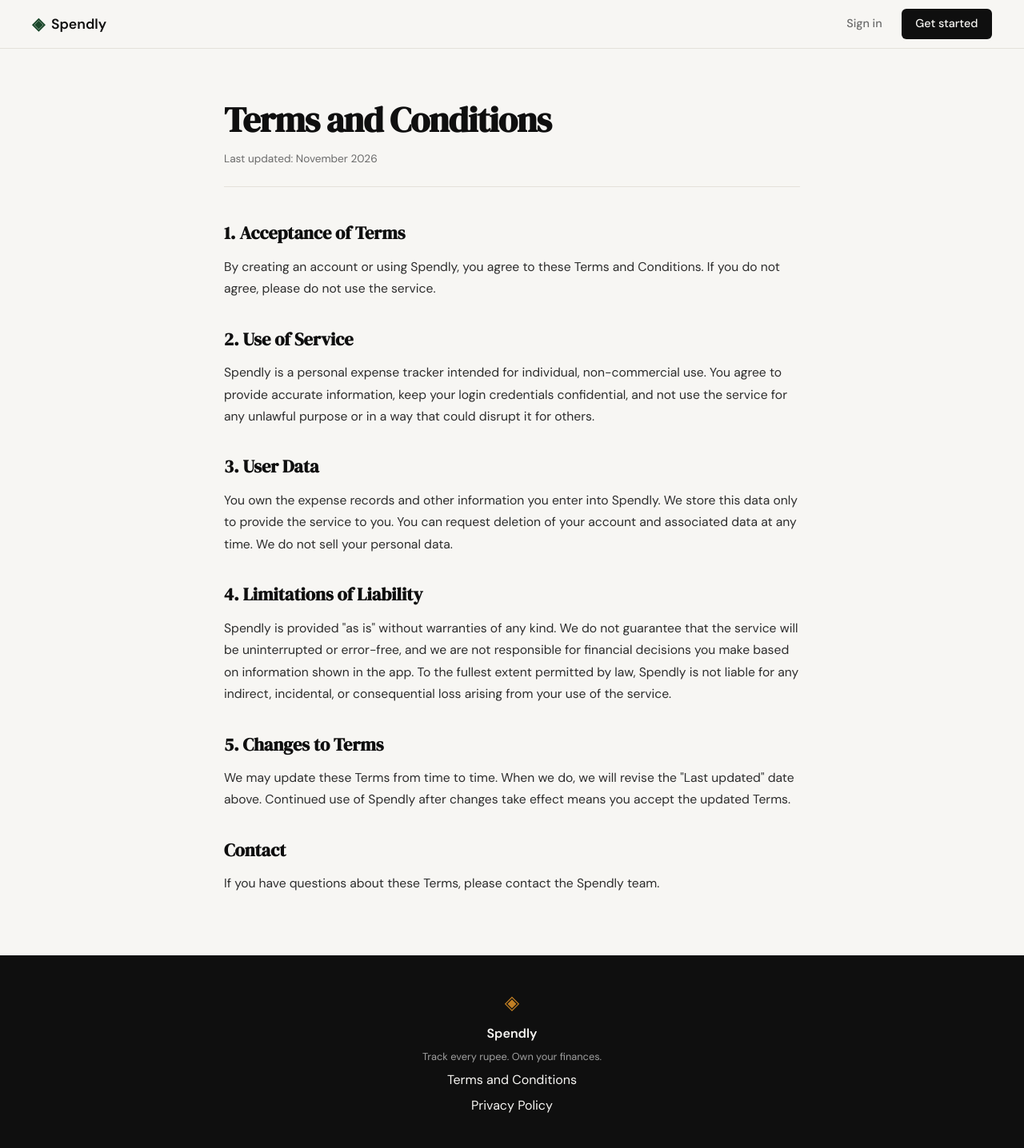
After one commit to RituparnaHalder/spendly, a Flask app: page /terms in a window 1280 px wide. The commit adds this page. Shown: the whole page at 80% size. Run offline with Flask 3, Linux system fonts and the light colour scheme.

Commit message:
landing: add terms and conditions page and route
Co-Authored-By: Claude Haiku 5.5 <noreply@anthropic.com>

```diff
--- a/app.py
+++ b/app.py
@@ -20,6 +20,11 @@ def register():
 @app.route("/login")
 def login():
     return render_template("login.html")
+
+
+@app.route("/terms")
+def terms():
+    return render_template("terms.html")
 
 
 # ------------------------------------------------------------------ #
--- a/static/css/style.css
+++ b/static/css/style.css
@@ -508,6 +508,50 @@ a { color: inherit; text-decoration: none; }
 }
 
 /* ------------------------------------------------------------------ */
+/* Legal pages (terms, privacy)                                        */
+/* ------------------------------------------------------------------ */
+
+.legal {
+    padding: 4rem 2rem;
+}
+
+.legal-inner {
+    max-width: 720px;
+    margin: 0 auto;
+}
+
+.legal-title {
+    font-family: var(--font-display);
+    font-size: clamp(2rem, 4vw, 2.75rem);
+    line-height: 1.15;
+    letter-spacing: -0.02em;
+    color: var(--ink);
+    margin-bottom: 0.75rem;
+}
+
+.legal-updated {
+    font-size: 0.85rem;
+    color: var(--ink-muted);
+    margin-bottom: 2.5rem;
+    padding-bottom: 1.5rem;
+    border-bottom: 1px solid var(--border);
+}
+
+.legal-heading {
+    font-family: var(--font-display);
+    font-size: 1.4rem;
+    color: var(--ink);
+    margin: 2rem 0 0.6rem;
+}
+
+.legal-body {
+    font-size: 0.98rem;
+    color: var(--ink-soft);
+    line-height: 1.75;
+    margin-bottom: 0.75rem;
+}
+
+/* ------------------------------------------------------------------ */
 /* Responsive                                                          */
 /* ------------------------------------------------------------------ */
 
--- a/templates/base.html
+++ b/templates/base.html
@@ -34,7 +34,7 @@
             <span class="brand-icon">◈</span>
             <span class="footer-name">Spendly</span>
             <p class="footer-copy">Track every rupee. Own your finances.</p>
-            <a href="#">Terms and Conditions</a>
+            <a href="/terms">Terms and Conditions</a>
             <a href="#">Privacy Policy</a>
         </div>
     </footer>
--- /dev/null
+++ b/templates/terms.html
@@ -0,0 +1,32 @@
+{% extends "base.html" %}
+
+{% block title %}Terms and Conditions — Spendly{% endblock %}
+
+{% block content %}
+
+<section class="legal">
+    <div class="legal-inner">
+        <h1 class="legal-title">Terms and Conditions</h1>
+        <p class="legal-updated">Last updated: November 2026</p>
+
+        <h2 class="legal-heading">1. Acceptance of Terms</h2>
+        <p class="legal-body">By creating an account or using Spendly, you agree to these Terms and Conditions. If you do not agree, please do not use the service.</p>
+
+        <h2 class="legal-heading">2. Use of Service</h2>
+        <p class="legal-body">Spendly is a personal expense tracker intended for individual, non-commercial use. You agree to provide accurate information, keep your login credentials confidential, and not use the service for any unlawful purpose or in a way that could disrupt it for others.</p>
+
+        <h2 class="legal-heading">3. User Data</h2>
+        <p class="legal-body">You own the expense records and other information you enter into Spendly. We store this data only to provide the service to you. You can request deletion of your account and associated data at any time. We do not sell your personal data.</p>
+
+        <h2 class="legal-heading">4. Limitations of Liability</h2>
+        <p class="legal-body">Spendly is provided "as is" without warranties of any kind. We do not guarantee that the service will be uninterrupted or error-free, and we are not responsible for financial decisions you make based on information shown in the app. To the fullest extent permitted by law, Spendly is not liable for any indirect, incidental, or consequential loss arising from your use of the service.</p>
+
+        <h2 class="legal-heading">5. Changes to Terms</h2>
+        <p class="legal-body">We may update these Terms from time to time. When we do, we will revise the "Last updated" date above. Continued use of Spendly after changes take effect means you accept the updated Terms.</p>
+
+        <h2 class="legal-heading">Contact</h2>
+        <p class="legal-body">If you have questions about these Terms, please contact the Spendly team.</p>
+    </div>
+</section>
+
+{% endblock %}
```
